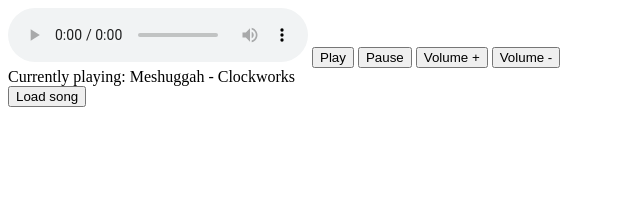
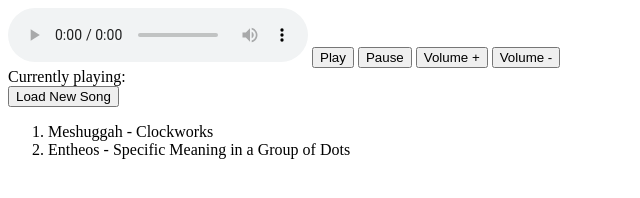
Before and after one commit to sophero/jukebox-starter-kit, a plain HTML site: page index.html in a window 1280 px wide. Shown: the whole page, without its empty margins (0-640 px from the left). Drawn offline with Linux system fonts and the light colour scheme.

Commit message:
Added song list to page.

```diff
--- a/index.html
+++ b/index.html
@@ -16,7 +16,7 @@
 
 	<div class="now-playing">Currently playing: </div>
 
-	<button class="load-button">Load song</button>
+	<button class="load-button">Load New Song</button>
 	<ol class="song-list"></ol>
 
 <script type="text/javascript" src="script.js"></script>
--- a/script.js
+++ b/script.js
@@ -37,6 +37,9 @@ function jukeboxConstruct(songs) {
 
 	this.addSong = function(newSong) {
 		this.songs.push(newSong);
+		this.listSongs();
+		console.log("Added " + newSong.artist + " - " + newSong.name
+			+ " to songs.");
 	}
 	this.addSongArray = function(songArray) {
 		this.songs = this.songs.concat(songArray);
@@ -90,8 +93,13 @@ function jukeboxConstruct(songs) {
 
 	this.listSongs = function() {
 		this.songNameArray = [];
+		this.songList.innerHTML = "";
 
 		for (var k = 0; k < this.songs.length; k++) {
+
+			this.songList.innerHTML += "<li>" + this.songs[k].artist + " - "
+				+ this.songs[k].name + "</li>";
+
 
 			this.songNameArray[k] = this.songs[k].artist + ' - '
 				+ this.songs[k].name;
@@ -99,6 +107,7 @@ function jukeboxConstruct(songs) {
 		return this.songNameArray;
 	}
 
+	// Check for input array.
 	this.checkSongArray = function() {
 		if (typeof this.songs !== "array") {
 			this.songs = [];
@@ -152,4 +161,4 @@ var meshuggahClockworks = new Song("Clockworks", "Meshuggah", "audio-files/meshu
 Jukebox.addSong(meshuggahClockworks);
 Jukebox.addSong(new Song("Specific Meaning in a Group of Dots", "Entheos", "audio-files/01 Specific Meaning in a Group of Dots.mp3"));
 
-Jukebox.changeSong(meshuggahClockworks);
+// Jukebox.changeSong(meshuggahClockworks);
```
